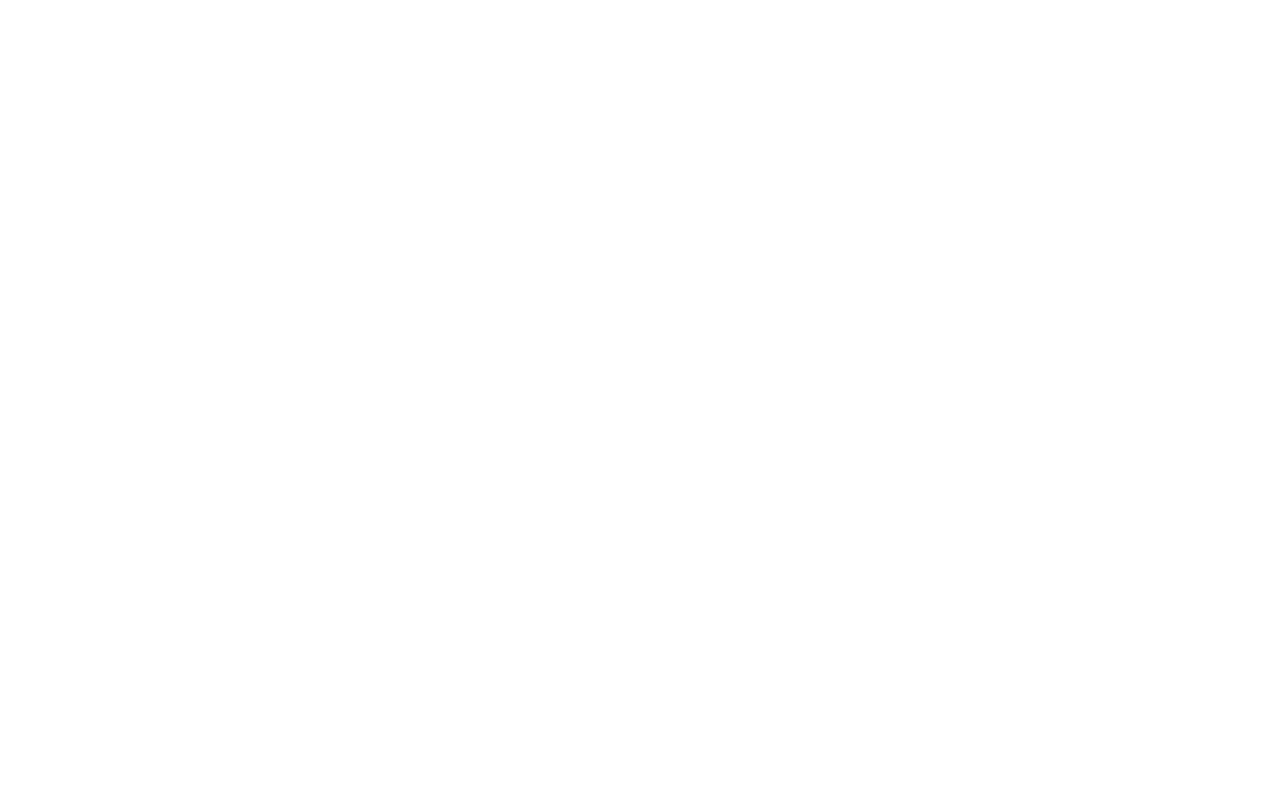
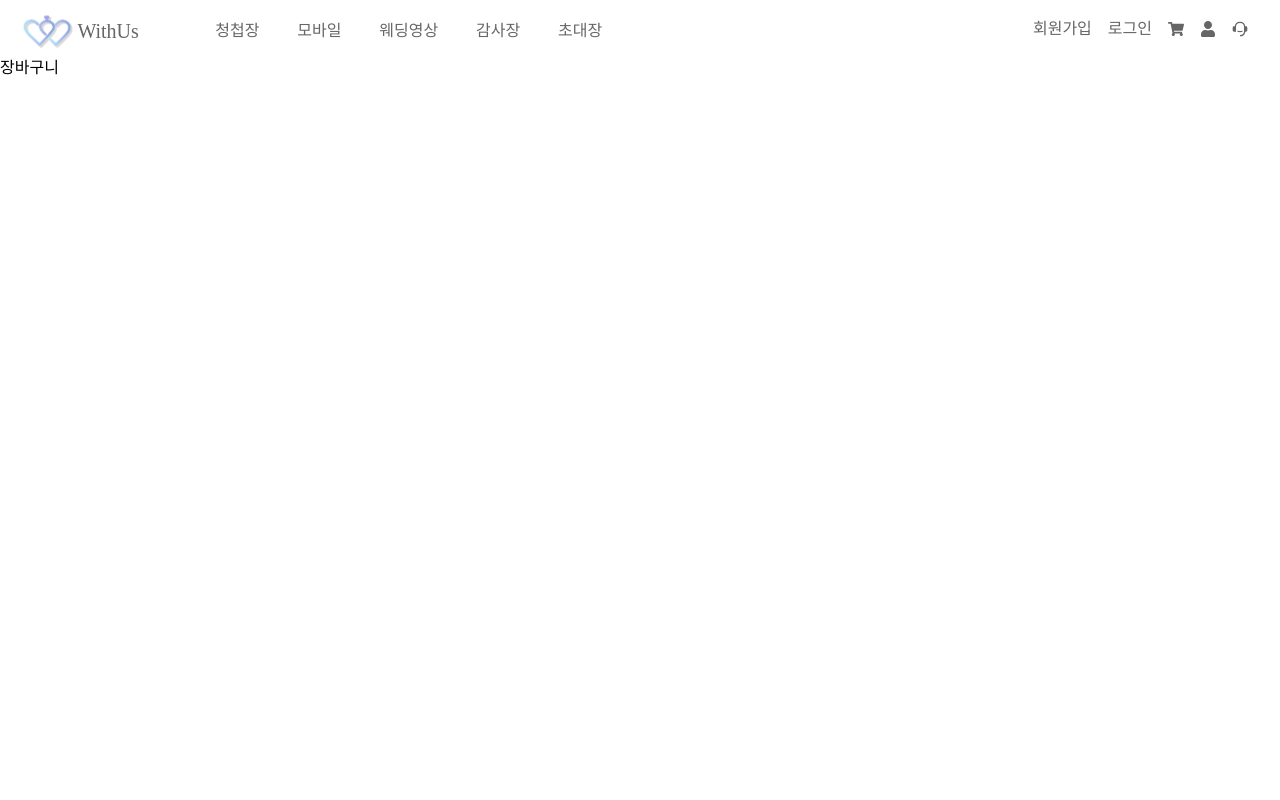
Before and after one commit to Choi-Yuchan/withus_frontend, a React (Create React App) app: page /cart in a window 1280 px wide. Before the commit this address had no page. Shown: the top 800 px of the page. Built offline with nearby package versions, Linux system fonts and the light colour scheme.

Commit message:
make a cart page and link a router to navigate

```diff
--- a/src/App.js
+++ b/src/App.js
@@ -4,6 +4,7 @@ import LogIn from "./page/LogIn";
 import ProductDetail from "./page/ProductDetail";
 import SignUp from "./page/SignUp";
 import Order from "./page/Order";
+import Cart from "./page/Cart";
 function App() {
   return (
     <div className="App">
@@ -13,6 +14,7 @@ function App() {
         <Route path="/login" element={<LogIn />}></Route>
         <Route path="/signup" element={<SignUp />}></Route>
         <Route path="/order" element={<Order />}></Route>
+        <Route path="/cart" element={<Cart />}></Route>
       </Routes>
     </div>
   );
--- a/src/components/Header.jsx
+++ b/src/components/Header.jsx
@@ -43,7 +43,7 @@ export const Header = () => {
             <StyledAnchor href="/login">로그인</StyledAnchor>
           </li>
           <li>
-            <StyledAnchor href="#">
+            <StyledAnchor href="/cart">
               <FaShoppingCart />
             </StyledAnchor>
           </li>
--- /dev/null
+++ b/src/page/Cart.jsx
@@ -0,0 +1,26 @@
+import React from "react";
+import { Header } from "../components/Header";
+import { Footer } from "../components/Footer";
+import { styled } from "styled-components";
+// import { styled } from "styled-components";
+
+const Cart = () => {
+  return (
+    <div>
+      <Header />
+      <CartMain>
+        <h1>장바구니</h1>
+      </CartMain>
+      <Footer />
+    </div>
+  );
+};
+
+export default Cart;
+
+const CartMain = styled.main`
+  width: 100%;
+  height: 100vw;
+  display: flex;
+  padding-top: 60px;
+`;
--- a/src/page/ProductDetail.jsx
+++ b/src/page/ProductDetail.jsx
@@ -60,7 +60,9 @@ export default function ProductDetail() {
             </div>
             <ButtonBox>
               <Button title={"구매하기"} />
-              <Button title={"장바구니"} type={"cart"} />
+              <a href="/cart">
+                <Button title={"장바구니"} type={"cart"} />
+              </a>
             </ButtonBox>
             <div className="sub-font-color">상품코드:A492H2E</div>
           </ProductInfo>
```
